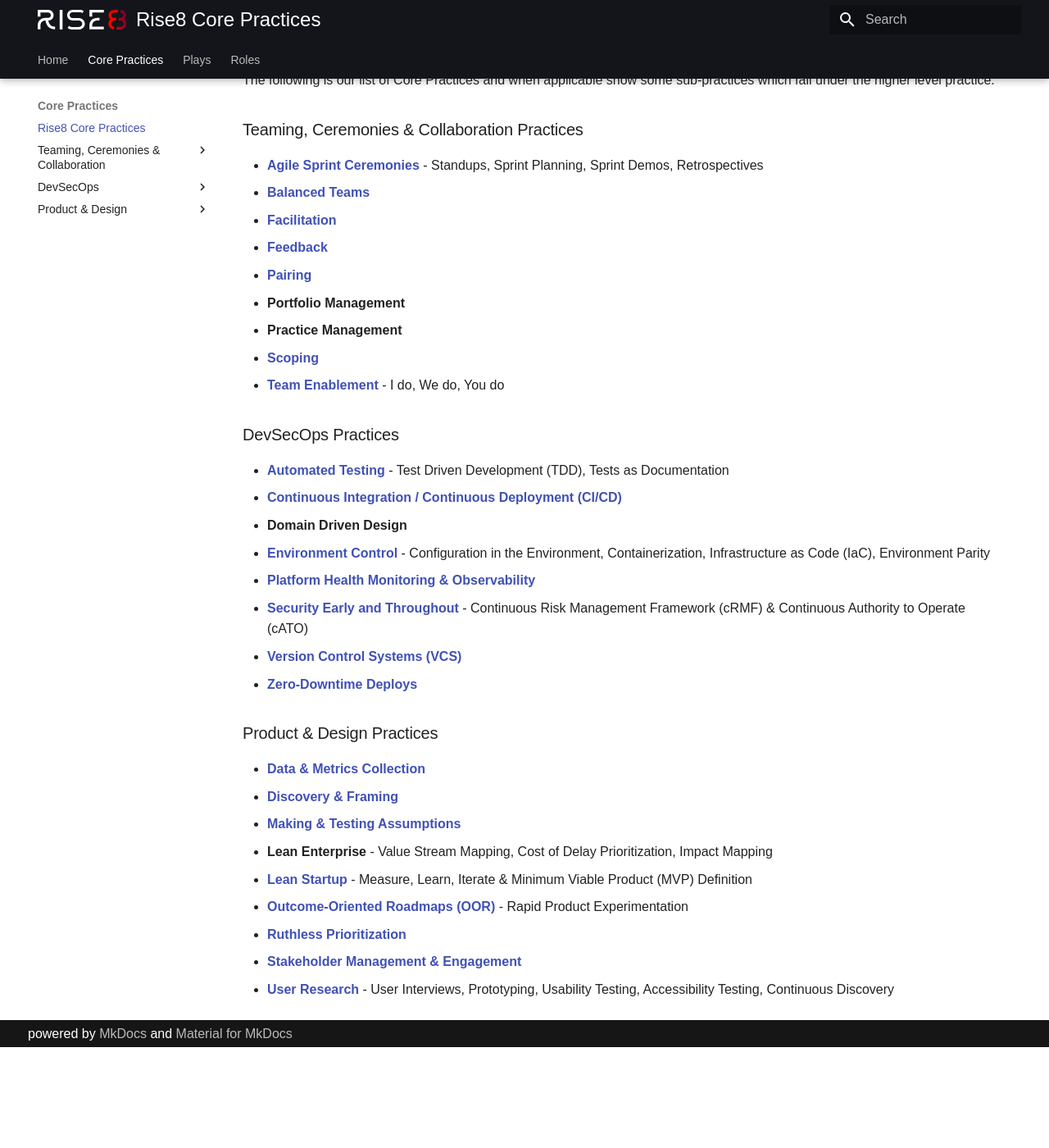
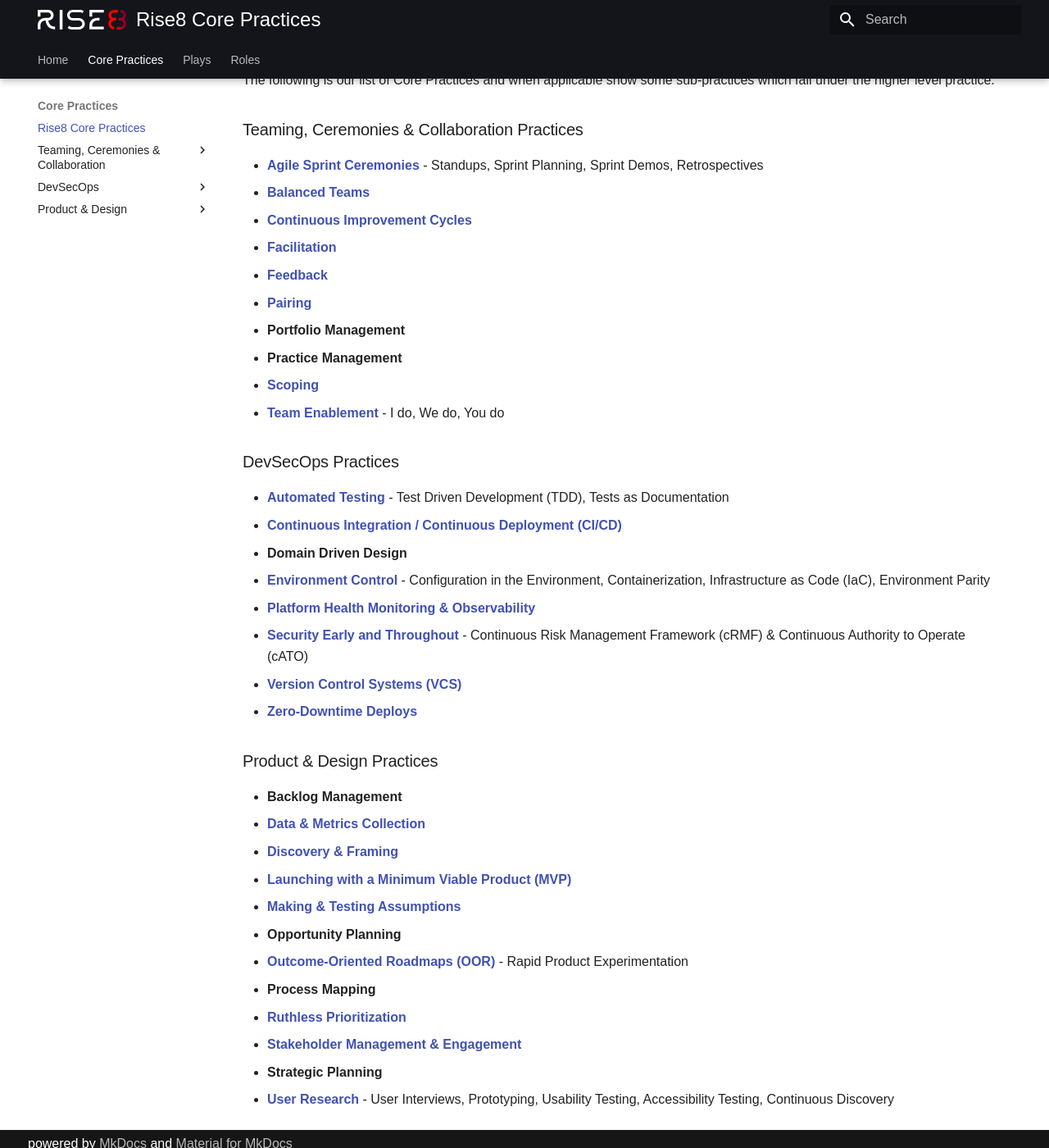
Before and after one commit to rise8-us/delivery-playbooks, an MkDocs documentation site: the page built from docs/content/practices/core-practices.md, in a window 1280 px wide and 1400 px high, scrolled down 582 px. Shown: the whole window at 82% size. Built offline with MkDocs 1.6.1 and Material for MkDocs 9.7.7, drawn with Linux system fonts in a browser that asks for light colours; before the commit the page ends 1859 px from its top, so only the background shows below that.

Commit message:
Split Lean Startup into Continuous Improvement and MVP content

```diff
--- a/docs/content/practices/core-practices.md
+++ b/docs/content/practices/core-practices.md
@@ -17,6 +17,7 @@
 ### Teaming, Ceremonies & Collaboration Practices
 * **[Agile Sprint Ceremonies](../agile-ceremonies)** - Standups, Sprint Planning, Sprint Demos, Retrospectives
 * **[Balanced Teams](../balanced-team)**
+* **[Continuous Improvement Cycles](../continuous-improvement-cycles)**
 * **[Facilitation](../facilitation)**
 * **[Feedback](../feedback)**
 * **[Pairing](../pairing)**
@@ -36,12 +37,15 @@
 * **[Zero-Downtime Deploys](../zero-downtime-deployments)**
 
 ### Product & Design Practices
+* **Backlog Management**
 * **[Data & Metrics Collection](../data-and-metrics-collection)**
 * **[Discovery & Framing](../discovery-and-framing)**
+* **[Launching with a Minimum Viable Product (MVP)](../launching-with-a-minimum-viable-product)**
 * **[Making & Testing Assumptions](../making-and-testing-assumptions)**
-* **Lean Enterprise** - Value Stream Mapping, Cost of Delay Prioritization, Impact Mapping
-* **[Lean Startup](../lean-start-up)** - Measure, Learn, Iterate & Minimum Viable Product (MVP) Definition
+* **Opportunity Planning**
 * **[Outcome-Oriented Roadmaps (OOR)](../outcome-oriented-roadmaps)** - Rapid Product Experimentation
+* **Process Mapping**
 * **[Ruthless Prioritization](../ruthless-prioritization)**
 * **[Stakeholder Management & Engagement](../stakeholder-management-and-engagement)**
+* **Strategic Planning**
 * **[User Research](../user-research)** - User Interviews, Prototyping, Usability Testing, Accessibility Testing, Continuous Discovery
--- a/mkdocs.yml
+++ b/mkdocs.yml
@@ -7,6 +7,7 @@
     - Teaming, Ceremonies & Collaboration:
       - content/practices/agile-ceremonies.md
       - content/practices/balanced-team.md
+      - content/practices/continuous-improvement-cycles.md
       - content/practices/facilitation.md
       - content/practices/feedback.md
       - content/practices/pairing.md
@@ -24,7 +25,7 @@
       - content/practices/data-and-metrics-collection.md
       - content/practices/discovery-and-framing.md
       - content/practices/human-centered-design.md
-      - content/practices/lean-start-up.md
+      - content/practices/launching-with-a-minimum-viable-product.md
       - content/practices/making-and-testing-assumptions.md
       - content/practices/outcome-oriented-roadmaps.md
       - content/practices/ruthless-prioritization.md
```
Also changed, not shown: docs/content/practices/continuous-improvement-cycles.md (added, +34 -0 lines), docs/content/practices/launching-with-a-minimum-viable-product.md (added, +45 -0 lines), docs/content/practices/lean-start-up.md (deleted, +0 -50 lines).
